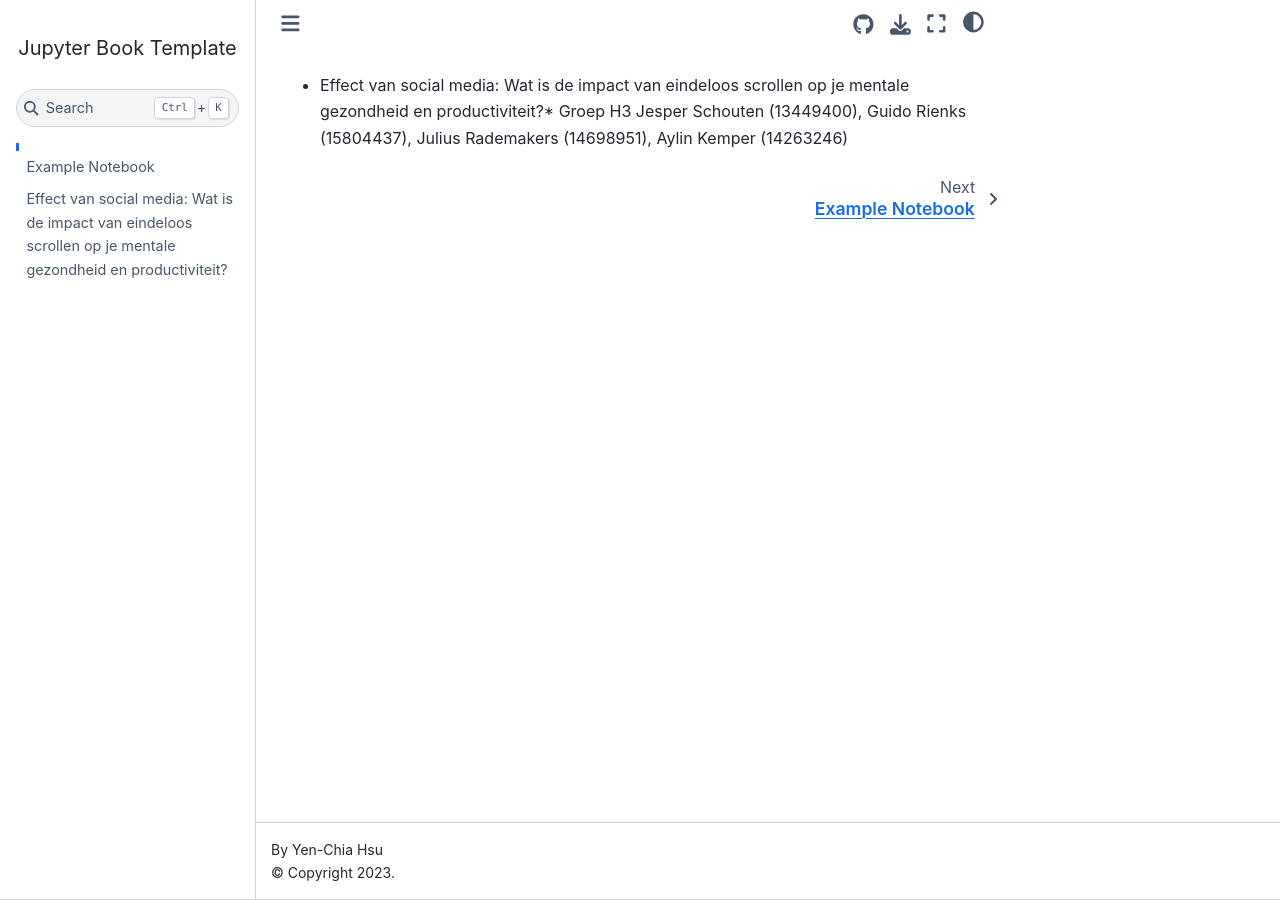
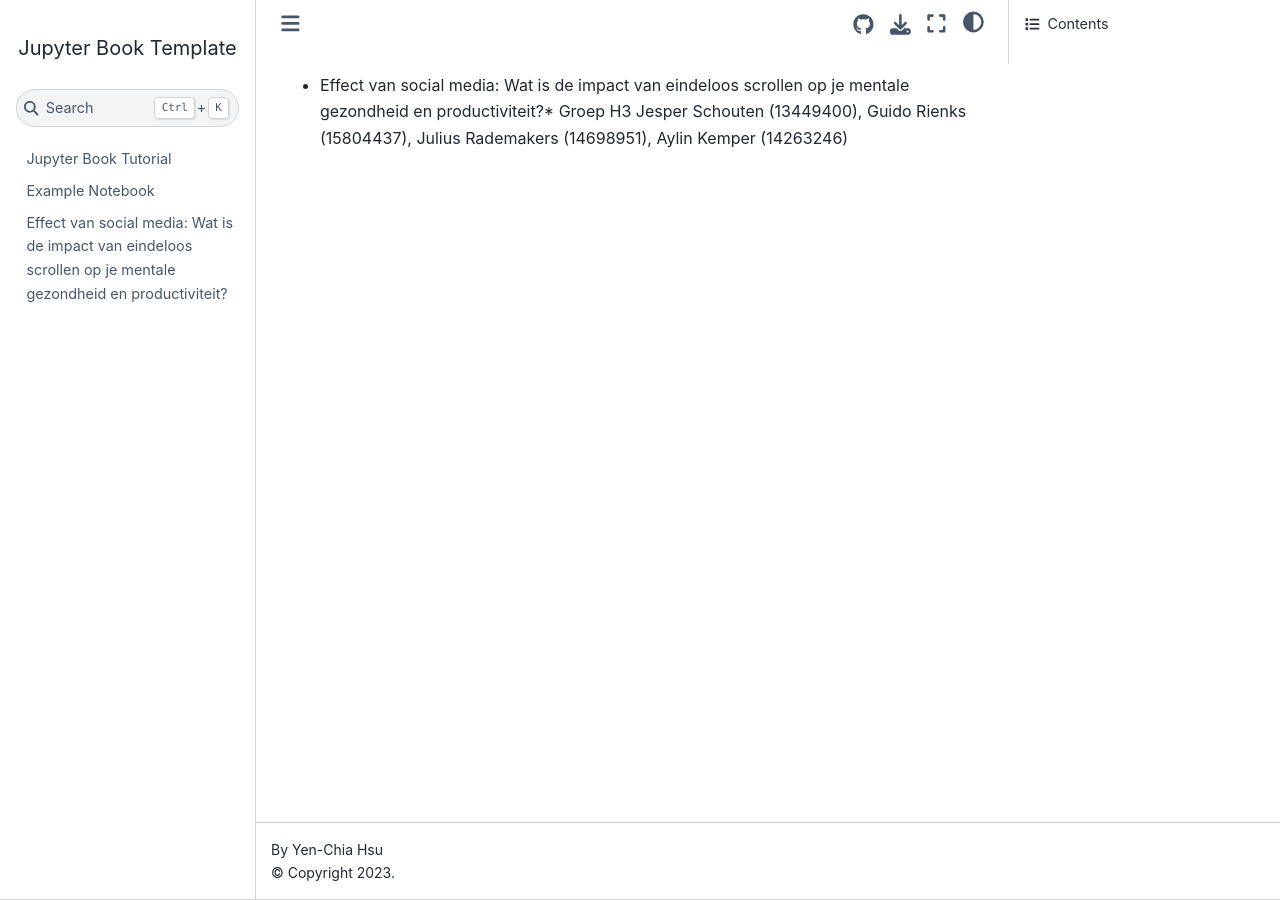
Before and after one commit to Aylinkem/informatie, a Jupyter Book: the page built from docs/Voorpagina.md, in a window 1280 px wide. Built offline with Jupyter Book 1.0.4 settings and Sphinx 7.4.7 and the Sphinx Book theme 1.1.4, drawn with Linux system fonts in a browser that asks for light colours; comment, search, counter and statistics services are not loaded; some of the changed lines change nothing that is shown.

Commit message:
Update _toc.yml

```diff
--- a/_toc.yml
+++ b/_toc.yml
@@ -2,7 +2,7 @@
 # Learn more at https://jupyterbook.org/customize/toc.html
 
 format: jb-book
-root: docs/Voorpagina
+root: docs/home
 chapters:
 - file: docs/notebook
 - file: docs/Social_Media_Impact_Template
```
